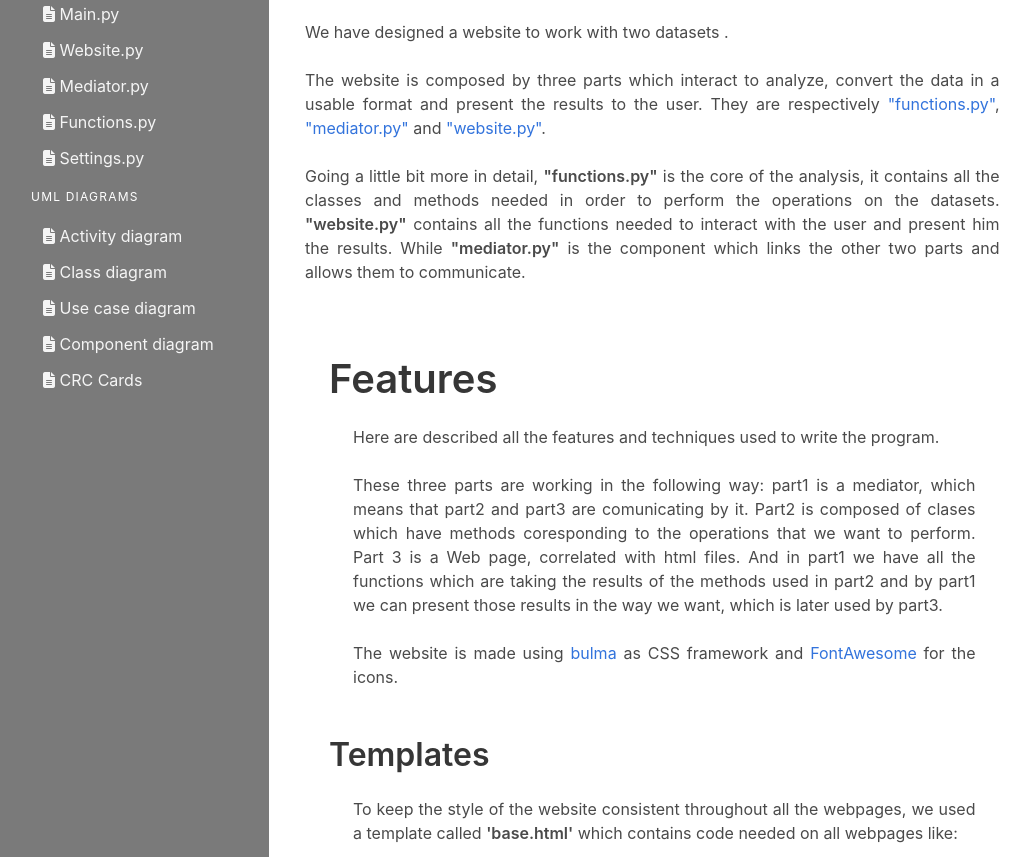
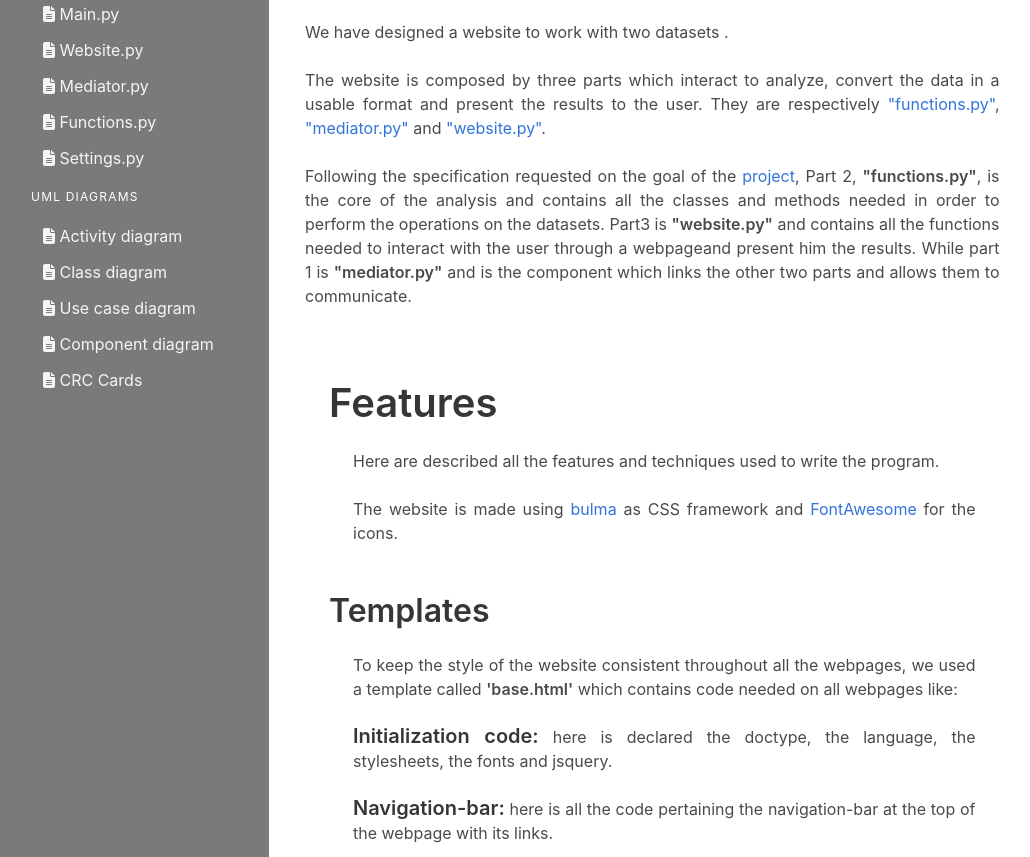
Before and after one commit to Alessandro201/SoftAppProject, a Flask app: page /documentation in a window 1280 px wide. Shown: the part 162-1019 px from the top of the page, without its empty margins (5-1035 px from the left). Run offline with Flask 2, Linux system fonts and the light colour scheme; parts of the project's set-up code (start-up, migrations or seed data) failed here and were passed over; some libraries are stand-ins or nearby versions.

Commit message:
-Fixed the project overview

```diff
--- a/static/docs/homepage.json
+++ b/static/docs/homepage.json
@@ -5,7 +5,6 @@
       "title_dimension": 2,
       "text": [
         "Here are described all the features and techniques used to write the program.",
-        "These three parts are working in the following way: part1 is a mediator, which means that part2 and part3 are comunicating by it. Part2 is composed of clases which have methods coresponding to the operations that we want to perform. Part 3 is a Web page, correlated with html files. And in part1 we have all the functions which are taking the results of the methods used in part2 and by part1 we can present those results in the way we want, which is later used by part3.",
         "The website is made using <a href='https://bulma.io/'>bulma</a> as CSS framework and <a href='https://fontawesome.com/'>FontAwesome</a> for the icons."
       ]
     },
--- a/templates/documentation/homepage.html
+++ b/templates/documentation/homepage.html
@@ -16,13 +16,15 @@
                 format and present the results to the user. They are respectively <a href="documentation\functions">"functions.py"</a>,
                 <a href="documentation\mediator">"mediator.py"</a> and <a href="documentation\website">"website.py"</a>.
             </div>
-            <div class="block">Going a little bit more in detail,
-                <span class="has-text-weight-semibold">"functions.py"</span> is the core of the analysis, it contains
-                all the classes and methods needed in order to perform the operations on the datasets.
-                <span class="has-text-weight-semibold">"website.py"</span> contains all the functions needed to interact
-                with the user and present him the results. While
-                <span class="has-text-weight-semibold">"mediator.py"</span> is the component which links the other two
-                parts and allows them to communicate.
+            <div class="block">Following the specification requested on the goal of the
+                <a href='https://github.com/anuzzolese/genomics-unibo/tree/master/2020-2021/project'>project</a>,
+                Part 2, <span class="has-text-weight-semibold">"functions.py"</span>, is the core of the analysis and
+                contains all the classes and methods needed in order to perform the operations on the datasets.
+                Part3 is <span class="has-text-weight-semibold">"website.py"</span> and contains all the functions
+                needed to interact with the user through a webpageand present him the results.
+                While part 1 is <span class="has-text-weight-semibold">"mediator.py"</span> and is the component
+                which links the other two parts and allows them to communicate.
+
             </div>
 
             {% if docs.sections|length > 0 %}
```
